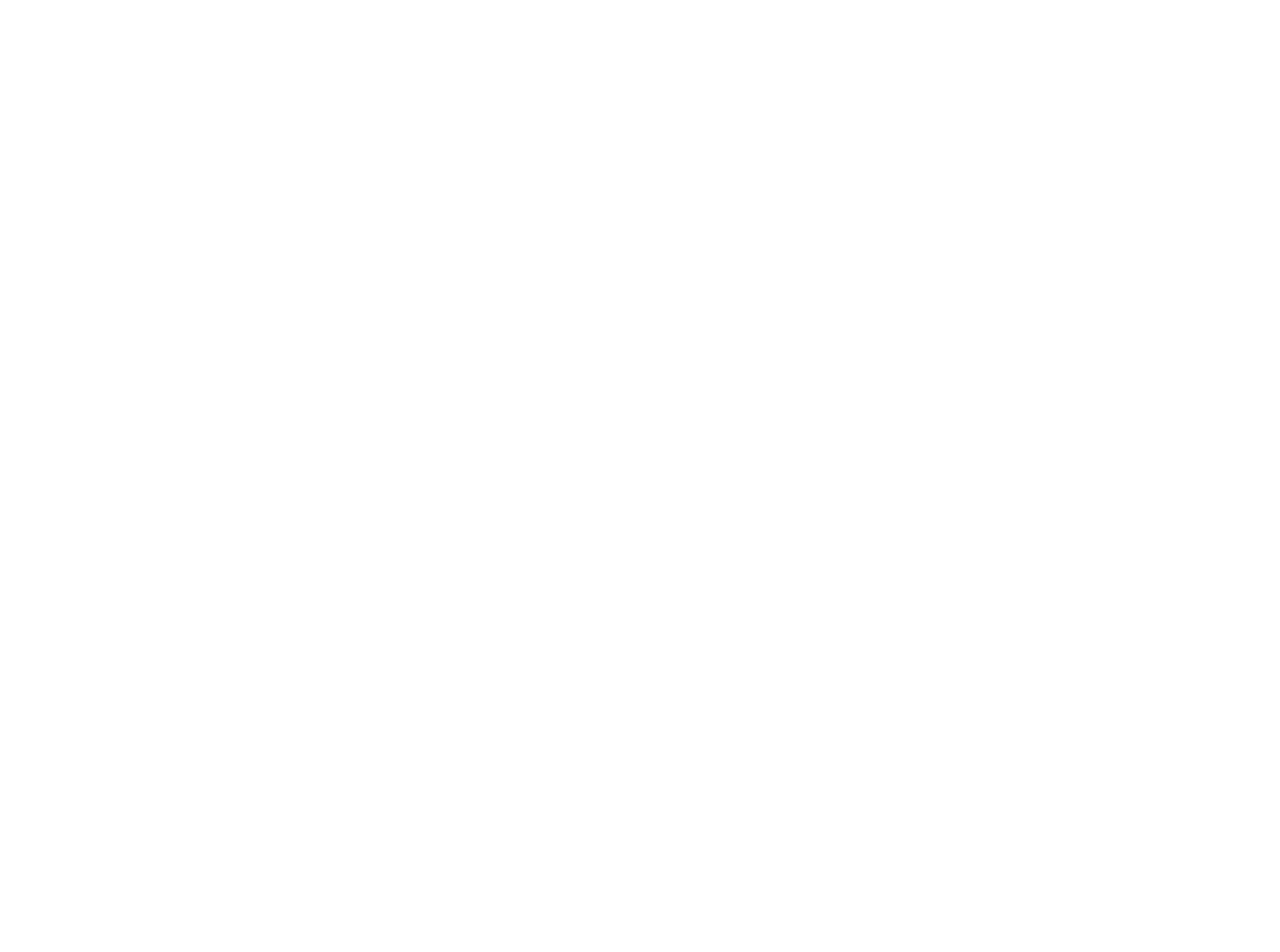
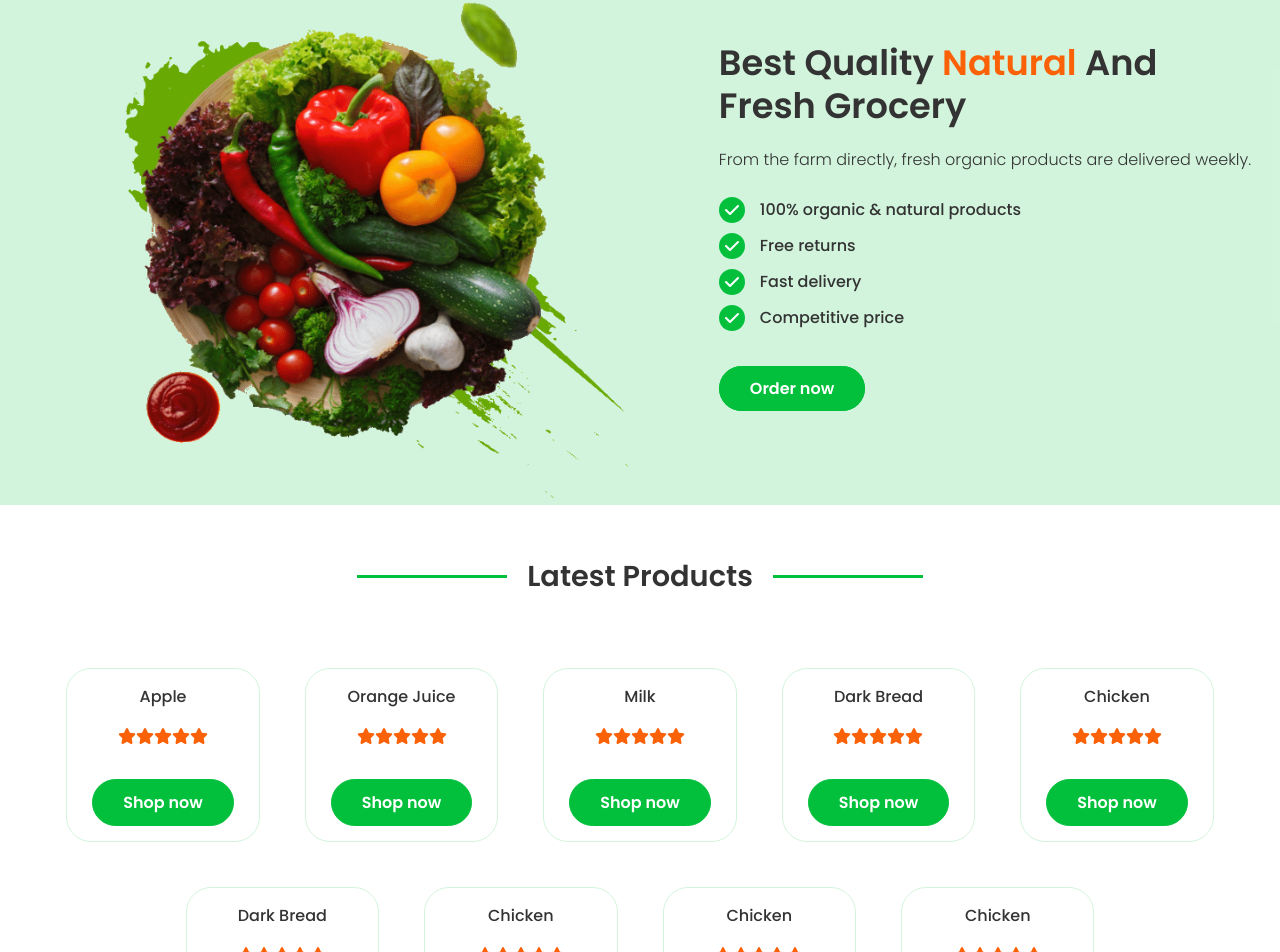
Before and after one commit to SigitaZaromskiene/Grocery-Shop, a React (Create React App) app in the folder shop/: page / in a window 1280 px wide. Shown: the part 1202-2154 px from the top of the page. Before the commit the page ends 1140 px from the top, so only its background shows below. Built offline with nearby package versions, Linux system fonts and the light colour scheme.

Commit message:
latest products section

```diff
--- a/shop/src/UI/App.scss
+++ b/shop/src/UI/App.scss
@@ -4,4 +4,6 @@
 @import "./Modules/nav";
 @import "./Modules/btn";
 @import "./Modules/category";
-@import "./Modules/_transparent_btn"
+@import "./Modules/_transparent_btn";
+@import "./Modules/about";
+@import "./Modules/latestCategory"
--- /dev/null
+++ b/shop/src/UI/Modules/_about.scss
@@ -0,0 +1,54 @@
+.about_us {
+    background-color: $lightGreen;
+    @include flex (center, center, row, 50px);
+    color: $mainFontColor;
+
+    &_right {
+
+        img {
+            height: 35rem;
+            width: 40rem;
+        }
+
+    }
+
+    &_left {
+        h2 {
+            font-size: 2.2rem;
+            width: 500px;
+            margin-bottom: 20px;
+            line-height: 1.2;
+        }
+
+        span {
+            color: $mainOrange;
+        }
+
+        &_paragraph {
+            font-weight: 300;
+            margin-bottom: 25px;
+        }
+
+         ul {
+            list-style: none;
+            margin-bottom: 45px;
+         }
+
+          li {
+            @include flex (flex-start, center, row, 15px);
+            margin-bottom: 10px;
+
+          }
+
+         &_icon {
+            background-color: $mainGreen;
+            padding: 5px;
+            border-radius: 50%;
+            height: 1rem;
+            width: 1rem;
+            color: white;
+         }
+
+    }
+
+}
--- a/shop/src/UI/Modules/_category.scss
+++ b/shop/src/UI/Modules/_category.scss
@@ -1,5 +1,6 @@
 .category_container {
   margin: 50px;
+  color: $mainFontColor;
   @include flex(center, center, column, 20px);
 
   &_heading {
--- a/shop/src/UI/Modules/_hero.scss
+++ b/shop/src/UI/Modules/_hero.scss
@@ -22,7 +22,7 @@
       color: $mainOrange;
     }
     p {
-      margin-bottom: 25px;
+      margin-bottom: 45px;
       font-weight: 300;
     }
   }
--- /dev/null
+++ b/shop/src/UI/Modules/_latestCategory.scss
@@ -0,0 +1,9 @@
+.category_container_about_tables {
+    @include flex (center, center, row, 45px);
+    flex-wrap: wrap;
+    margin-bottom: 50px;
+
+    .category_container_table_stars {
+        color: $mainOrange;
+    }
+}
--- a/shop/src/components/Buttons/Btn.jsx
+++ b/shop/src/components/Buttons/Btn.jsx
@@ -1,8 +1,8 @@
 import { NavLink } from "react-router-dom";
 
-function Btn ({text}) {
+function Btn ({text, to}) {
     return (
-        <NavLink to='shop' className='btn'>{text}</NavLink>
+        <NavLink to={to} className='btn'>{text}</NavLink>
     )
 }
 
--- a/shop/src/components/Buttons/TransparentBtn.jsx
+++ b/shop/src/components/Buttons/TransparentBtn.jsx
@@ -2,10 +2,10 @@
 import { faArrowRight} from "@fortawesome/free-solid-svg-icons";
 import { NavLink } from "react-router-dom";
 
-function TransparentBtn ({text}){
+function TransparentBtn ({text, to}){
 
     return (
-        <NavLink to ='/category' className='transparent_btn'>
+        <NavLink to ={to} className='transparent_btn'>
         <p>{text}</p>
         <FontAwesomeIcon icon={faArrowRight} />
         </NavLink>
--- a/shop/src/components/Pages/Category.jsx
+++ b/shop/src/components/Pages/Category.jsx
@@ -18,27 +18,27 @@
                 <div className='category_container_table'>
                     <p>Vegetables</p>
                     <img></img>
-                    <Btn text="Shop now"/>
+                    <Btn to='/category' text="Shop now"/>
                 </div>
                 <div className='category_container_table'>
                     <p>Fruits</p>
                     <img></img>
-                    <Btn text="Shop now"/>
+                    <Btn to='/category' text="Shop now"/>
                 </div>
                 <div className='category_container_table'>
                     <p>Meat</p>
                     <img></img>
-                    <Btn text="Shop now"/>
+                    <Btn to='/category' text="Shop now"/>
                 </div>
                 <div className='category_container_table'>
                     <p>Juices</p>
                     <img></img>
-                    <Btn text="Shop now"/>
+                    <Btn to='/category' text="Shop now"/>
                 </div>
                 </div>
                 <FontAwesomeIcon icon={faArrowRight} className='category_container_icon'/>
             </div>
-            <TransparentBtn text='See all'/>
+            <TransparentBtn text='See all' to='/category'/>
 
         </div>
     )
--- a/shop/src/components/Pages/Home.jsx
+++ b/shop/src/components/Pages/Home.jsx
@@ -1,5 +1,7 @@
 import Category from "./Category";
 import Hero from "../Sections/Hero";
+import About from "../Sections/About";
+import LatestProducts from "../Sections/LatestProducts";
 
 function Home (){
 
@@ -7,6 +9,8 @@
         <>
         <Hero/>
         <Category/>
+        <About></About>
+        <LatestProducts/>
         </>
     )
 }
--- a/shop/src/components/Sections/About.jsx
+++ b/shop/src/components/Sections/About.jsx
@@ -1,8 +1,29 @@
-function About (){
+import pic from "../../UI/Img/veg.png";
+import Btn from "../Buttons/Btn";
+import { FontAwesomeIcon } from "@fortawesome/react-fontawesome";
+import { faCheck} from "@fortawesome/free-solid-svg-icons";
 
-    return (
-        <div>ABOUT PAGE</div>
-    )
+function About() {
+  return (
+    <div className="about_us">
+      <div className="about_us_right">
+        <img src={pic} alt="Vegetables" />
+      </div>
+      <div className="about_us_left">
+        <h2>Best Quality <span>Natural</span> And Fresh Grocery</h2>
+        <p className="about_us_left_paragraph">
+          From the farm directly, fresh organic products are delivered weekly.
+        </p>
+        <ul>
+          <li><FontAwesomeIcon icon={faCheck} className='about_us_left_icon'/><p>100% organic & natural products</p></li>
+          <li><FontAwesomeIcon icon={faCheck} className='about_us_left_icon'/><p>Free returns</p></li>
+          <li><FontAwesomeIcon icon={faCheck} className='about_us_left_icon'/><p>Fast delivery</p></li>
+          <li><FontAwesomeIcon icon={faCheck} className='about_us_left_icon'/><p>Competitive price</p></li>
+        </ul>
+        <Btn text='Order now' to='/shop'/>
+      </div>
+    </div>
+  );
 }
 
-export default About
+export default About;
--- /dev/null
+++ b/shop/src/components/Sections/LatestProducts.jsx
@@ -0,0 +1,78 @@
+import Btn from "../Buttons/Btn"
+import TransparentBtn from "../Buttons/TransparentBtn"
+import { FontAwesomeIcon } from "@fortawesome/react-fontawesome";
+import { faStar} from "@fortawesome/free-solid-svg-icons";
+
+function LatestProducts () {
+
+    return (
+        <div className='category_container'>
+        <div className='category_container_heading'>
+        <div className='category_container_border'></div>
+        <h2>Latest Products</h2>
+        <div className='category_container_border'></div>
+        </div>
+        <div className='category_container_about_tables'>
+            <div className='category_container_table'>
+            <p>Apple</p>
+                <div className='category_container_table_stars'><FontAwesomeIcon icon={faStar} /><FontAwesomeIcon icon={faStar} /><FontAwesomeIcon icon={faStar} /><FontAwesomeIcon icon={faStar} /><FontAwesomeIcon icon={faStar} /></div>
+                <img></img>
+                <Btn to='/category' text="Shop now"/>
+            </div>
+            <div className='category_container_table'>
+                <p>Orange Juice</p>
+                <div className='category_container_table_stars'><FontAwesomeIcon icon={faStar} /><FontAwesomeIcon icon={faStar} /><FontAwesomeIcon icon={faStar} /><FontAwesomeIcon icon={faStar} /><FontAwesomeIcon icon={faStar} /></div>
+                <img></img>
+                <Btn to='/category' text="Shop now"/>
+            </div>
+            <div className='category_container_table'>
+                <p>Milk</p>
+                <div className='category_container_table_stars'><FontAwesomeIcon icon={faStar} /><FontAwesomeIcon icon={faStar} /><FontAwesomeIcon icon={faStar} /><FontAwesomeIcon icon={faStar} /><FontAwesomeIcon icon={faStar} /></div>
+                <img></img>
+                <Btn to='/category' text="Shop now"/>
+            </div>
+            <div className='category_container_table'>
+                <p>Dark Bread</p>
+                <div className='category_container_table_stars'><FontAwesomeIcon icon={faStar} /><FontAwesomeIcon icon={faStar} /><FontAwesomeIcon icon={faStar} /><FontAwesomeIcon icon={faStar} /><FontAwesomeIcon icon={faStar} /></div>
+                <img></img>
+                <Btn to='/category' text="Shop now"/>
+            </div>
+            <div className='category_container_table'>
+                <p>Chicken</p>
+                <div className='category_container_table_stars'><FontAwesomeIcon icon={faStar} /><FontAwesomeIcon icon={faStar} /><FontAwesomeIcon icon={faStar} /><FontAwesomeIcon icon={faStar} /><FontAwesomeIcon icon={faStar} /></div>
+                <img></img>
+                <Btn to='/category' text="Shop now"/>
+            </div>
+            <div className='category_container_table'>
+                <p>Dark Bread</p>
+                <div className='category_container_table_stars'><FontAwesomeIcon icon={faStar} /><FontAwesomeIcon icon={faStar} /><FontAwesomeIcon icon={faStar} /><FontAwesomeIcon icon={faStar} /><FontAwesomeIcon icon={faStar} /></div>
+                <img></img>
+                <Btn to='/category' text="Shop now"/>
+            </div>
+            <div className='category_container_table'>
+                <p>Chicken</p>
+                <div className='category_container_table_stars'><FontAwesomeIcon icon={faStar} /><FontAwesomeIcon icon={faStar} /><FontAwesomeIcon icon={faStar} /><FontAwesomeIcon icon={faStar} /><FontAwesomeIcon icon={faStar} /></div>
+                <img></img>
+                <Btn to='/category' text="Shop now"/>
+            </div>
+            <div className='category_container_table'>
+                <p>Chicken</p>
+                <div className='category_container_table_stars'><FontAwesomeIcon icon={faStar} /><FontAwesomeIcon icon={faStar} /><FontAwesomeIcon icon={faStar} /><FontAwesomeIcon icon={faStar} /><FontAwesomeIcon icon={faStar} /></div>
+                <img></img>
+                <Btn to='/category' text="Shop now"/>
+            </div>
+            <div className='category_container_table'>
+                <p>Chicken</p>
+                <div className='category_container_table_stars'><FontAwesomeIcon icon={faStar} /><FontAwesomeIcon icon={faStar} /><FontAwesomeIcon icon={faStar} /><FontAwesomeIcon icon={faStar} /><FontAwesomeIcon icon={faStar} /></div>
+                <img></img>
+                <Btn to='/category' text="Shop now"/>
+            </div>
+
+        </div>
+        <TransparentBtn text='See all' to='/shop'/>
+
+    </div>
+    )
+}
+
+export default LatestProducts
```
Also changed, not shown: shop/src/components/Sections/Products.jsx (added, +8 -0 lines).
